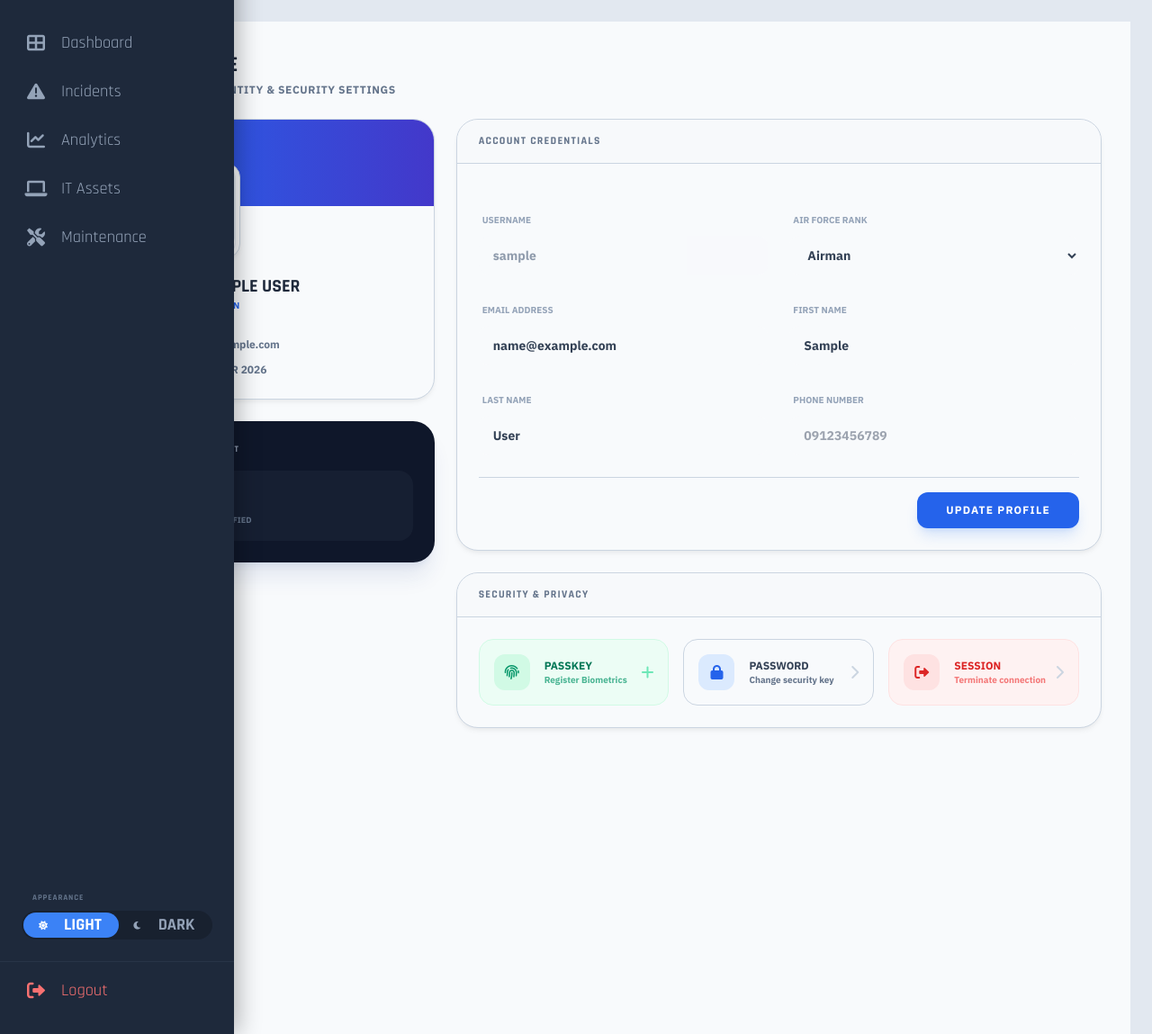
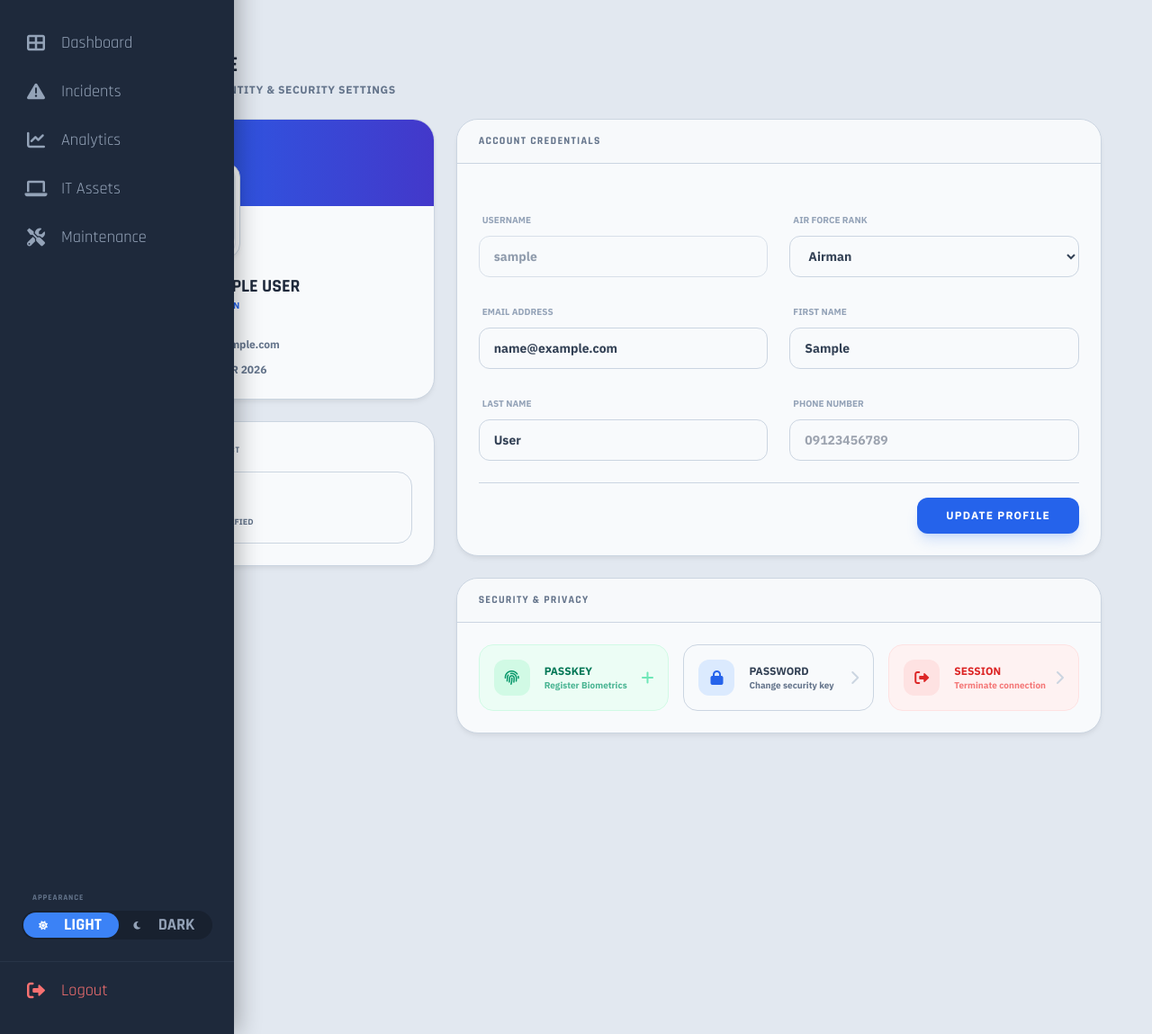
Before and after one commit to HonradGallardo/950th-CEWW-Project, a Django app: page /profile/ in a window 1280 px wide. Shown: the part 73-1222 px from the top of the page at 90% size. Run offline with Django 4.2, Linux system fonts and the light colour scheme; the visitor is signed in with stand-in values (Sample User, id 1); data comes from the database, SQL or seed files in the repository; data that the repository does not hold is empty; some libraries are stand-ins or nearby versions; grey boxes are pictures that could not be loaded.

Commit message:
Improving UI

```diff
--- a/core/templates/core/Admin/profile.html
+++ b/core/templates/core/Admin/profile.html
@@ -11,7 +11,7 @@
   .font-plex { font-family: 'IBM Plex Sans', sans-serif; }
 </style>
 
-<div class="font-plex flex flex-col min-h-screen space-y-6 p-4 md:p-8 bg-slate-50 dark:bg-slate-900 transition-colors duration-300">
+<div class="font-plex flex flex-col min-h-screen space-y-6 p-4 md:p-8 bg-transparent transition-colors duration-300">
 
   <div class="flex flex-col sm:flex-row items-start sm:items-center justify-between gap-4">
     <div>
@@ -45,7 +45,7 @@
           </div>
 
           <div class="flex items-center gap-3">
-            <div id="rank-badge-display" class="flex items-center justify-center w-12 h-12 rounded-lg bg-slate-100 dark:bg-slate-900/50 p-1">
+            <div id="rank-badge-display" class="flex items-center justify-center w-12 h-12 rounded-lg bg-slate-100 dark:bg-slate-900/50 border border-slate-200 dark:border-slate-700/50 p-1">
               <img id="current-rank-img" src="/static/core/images/badge/{{ profile.rank|default:'Airman' }}.png" class="w-full h-full object-contain filter dark:brightness-110" onerror="this.style.display = 'none'" />
             </div>
             <div>
@@ -71,11 +71,11 @@
         </div>
       </div>
 
-      <div class="bg-slate-900 rounded-3xl p-6 text-white shadow-xl shadow-blue-900/10">
-        <h3 class="font-rajdhani text-[10px] font-black text-slate-400 uppercase tracking-widest mb-4">Operational Impact</h3>
+      <div class="bg-white dark:bg-slate-900 rounded-3xl p-6 text-slate-800 dark:text-white border border-slate-200 dark:border-slate-700 shadow-sm dark:shadow-xl dark:shadow-blue-900/10">
+        <h3 class="font-rajdhani text-[10px] font-black text-slate-500 dark:text-slate-400 uppercase tracking-widest mb-4">Operational Impact</h3>
         <div class="grid grid-cols-1 gap-4">
-          <div class="bg-slate-800/50 rounded-2xl p-4">
-            <p class="text-2xl font-black text-blue-400">{{ incidents_reported|default:"0" }}</p>
+          <div class="bg-slate-50 dark:bg-slate-800/50 border border-slate-100 dark:border-transparent rounded-2xl p-4">
+            <p class="text-2xl font-black text-blue-500 dark:text-blue-400">{{ incidents_reported|default:"0" }}</p>
             <p class="text-[9px] font-bold uppercase text-slate-500">Incidents Identified</p>
           </div>
         </div>
@@ -95,12 +95,12 @@
           <div class="grid grid-cols-1 md:grid-cols-2 gap-6">
             <div class="space-y-2">
               <label class="text-[10px] font-black text-slate-400 uppercase ml-1">Username</label>
-              <input type="text" value="{{ user.username }}" disabled class="w-full bg-slate-50 dark:bg-slate-900 border-slate-200 dark:border-slate-700 rounded-xl px-4 py-3 text-sm font-bold text-slate-500 opacity-70 cursor-not-allowed" />
+              <input type="text" value="{{ user.username }}" disabled class="w-full bg-slate-50 dark:bg-slate-900 border border-slate-200 dark:border-slate-700 rounded-xl px-4 py-3 text-sm font-bold text-slate-500 opacity-70 cursor-not-allowed" />
             </div>
 
             <div class="space-y-2">
               <label class="text-[10px] font-black text-slate-400 uppercase ml-1">Air Force Rank</label>
-              <select name="rank" id="rank_select" onchange="updateRankBadge(this)" class="w-full bg-slate-50 dark:bg-slate-900 border-slate-200 dark:border-slate-700 rounded-xl px-4 py-3 text-sm font-bold text-slate-700 dark:text-slate-100 focus:ring-2 focus:ring-blue-500 outline-none transition-all">
+              <select name="rank" id="rank_select" onchange="updateRankBadge(this)" class="w-full bg-slate-50 dark:bg-slate-900 border border-slate-200 dark:border-slate-700 rounded-xl px-4 py-3 text-sm font-bold text-slate-700 dark:text-slate-100 focus:ring-2 focus:ring-blue-500 outline-none transition-all">
                 <optgroup label="Enlisted">
                   <option value="Airman" {% if profile.rank == "Airman" %}selected{% endif %}>Airman</option>
                   <option value="Airman Second Class" {% if profile.rank == "Airman Second Class" %}selected{% endif %}>Airman Second Class</option>
@@ -133,22 +133,22 @@
 
             <div class="space-y-2">
               <label class="text-[10px] font-black text-slate-400 uppercase ml-1">Email Address</label>
-              <input type="email" name="email" id="email_input" value="{{ user.email }}" class="w-full bg-slate-50 dark:bg-slate-900 border-slate-200 dark:border-slate-700 rounded-xl px-4 py-3 text-sm font-bold text-slate-700 dark:text-slate-100 focus:ring-2 focus:ring-blue-500 outline-none transition-all" />
+              <input type="email" name="email" id="email_input" value="{{ user.email }}" class="w-full bg-slate-50 dark:bg-slate-900 border border-slate-200 dark:border-slate-700 rounded-xl px-4 py-3 text-sm font-bold text-slate-700 dark:text-slate-100 focus:ring-2 focus:ring-blue-500 outline-none transition-all" />
             </div>
 
             <div class="space-y-2">
               <label class="text-[10px] font-black text-slate-400 uppercase ml-1">First Name</label>
-              <input type="text" name="first_name" id="first_name_input" value="{{ user.first_name }}" class="w-full bg-slate-50 dark:bg-slate-900 border-slate-200 dark:border-slate-700 rounded-xl px-4 py-3 text-sm font-bold text-slate-700 dark:text-slate-100 focus:ring-2 focus:ring-blue-500 outline-none transition-all" />
+              <input type="text" name="first_name" id="first_name_input" value="{{ user.first_name }}" class="w-full bg-slate-50 dark:bg-slate-900 border border-slate-200 dark:border-slate-700 rounded-xl px-4 py-3 text-sm font-bold text-slate-700 dark:text-slate-100 focus:ring-2 focus:ring-blue-500 outline-none transition-all" />
             </div>
 
             <div class="space-y-2">
               <label class="text-[10px] font-black text-slate-400 uppercase ml-1">Last Name</label>
-              <input type="text" name="last_name" id="last_name_input" value="{{ user.last_name }}" class="w-full bg-slate-50 dark:bg-slate-900 border-slate-200 dark:border-slate-700 rounded-xl px-4 py-3 text-sm font-bold text-slate-700 dark:text-slate-100 focus:ring-2 focus:ring-blue-500 outline-none transition-all" />
+              <input type="text" name="last_name" id="last_name_input" value="{{ user.last_name }}" class="w-full bg-slate-50 dark:bg-slate-900 border border-slate-200 dark:border-slate-700 rounded-xl px-4 py-3 text-sm font-bold text-slate-700 dark:text-slate-100 focus:ring-2 focus:ring-blue-500 outline-none transition-all" />
             </div>
 
             <div class="space-y-2">
               <label class="text-[10px] font-black text-slate-400 uppercase ml-1">Phone Number</label>
-              <input type="text" name="phone" id="phone_input" value="{{ profile.phone|default_if_none:'' }}" maxlength="11" pattern="\d{11}" title="Please enter exactly 11 digits" oninput="this.value = this.value.replace(/[^0-9]/g, '')" placeholder="09123456789" class="w-full bg-slate-50 dark:bg-slate-900 border-slate-200 dark:border-slate-700 rounded-xl px-4 py-3 text-sm font-bold text-slate-700 dark:text-slate-100 focus:ring-2 focus:ring-blue-500 outline-none transition-all"/>
+              <input type="text" name="phone" id="phone_input" value="{{ profile.phone|default_if_none:'' }}" maxlength="11" pattern="\d{11}" title="Please enter exactly 11 digits" oninput="this.value = this.value.replace(/[^0-9]/g, '')" placeholder="09123456789" class="w-full bg-slate-50 dark:bg-slate-900 border border-slate-200 dark:border-slate-700 rounded-xl px-4 py-3 text-sm font-bold text-slate-700 dark:text-slate-100 focus:ring-2 focus:ring-blue-500 outline-none transition-all"/>
             </div>
           </div>
 
@@ -165,7 +165,7 @@
           <h3 class="font-rajdhani text-xs font-black text-slate-500 dark:text-slate-400 uppercase tracking-widest">Security & Privacy</h3>
         </div>
         <div class="p-6 flex flex-wrap gap-4">
-          <a href="#" id="register-passkey-btn" class="flex-1 min-w-[200px] flex items-center justify-between p-4 bg-emerald-50 dark:bg-emerald-900/10 rounded-2xl border border-emerald-100 dark:border-emerald-900/30 hover:border-emerald-500 transition-all group cursor-pointer">
+          <a href="#" id="register-passkey-btn" class="flex-1 min-w-[200px] flex items-center justify-between p-4 bg-emerald-50 dark:bg-emerald-900/10 rounded-2xl border border-emerald-100 dark:border-emerald-900/30 hover:bg-emerald-100 dark:hover:bg-emerald-900/20 hover:border-emerald-500 transition-all group cursor-pointer">
             <div class="flex items-center gap-4">
               <div class="w-10 h-10 bg-emerald-100 dark:bg-emerald-900/30 rounded-xl flex items-center justify-center text-emerald-600">
                 <i class="fas fa-fingerprint"></i>
@@ -178,7 +178,7 @@
             <i class="fas fa-plus text-emerald-300 group-hover:text-emerald-500 transition-colors"></i>
           </a>
 
-          <a href="{% url 'custom_password_change' %}" class="flex-1 min-w-[200px] flex items-center justify-between p-4 bg-slate-50 dark:bg-slate-900/50 rounded-2xl border border-slate-100 dark:border-slate-700 hover:border-blue-500 transition-all group">
+          <a href="{% url 'custom_password_change' %}" class="flex-1 min-w-[200px] flex items-center justify-between p-4 bg-slate-50 dark:bg-slate-900/50 rounded-2xl border border-slate-100 dark:border-slate-700 hover:bg-slate-100 dark:hover:bg-slate-800 hover:border-blue-500 transition-all group">
             <div class="flex items-center gap-4">
               <div class="w-10 h-10 bg-blue-100 dark:bg-blue-900/30 rounded-xl flex items-center justify-center text-blue-600">
                 <i class="fas fa-lock"></i>
@@ -191,7 +191,7 @@
             <i class="fas fa-chevron-right text-slate-300 group-hover:text-blue-500 transition-colors"></i>
           </a>
 
-          <a href="{% url 'logout' %}" class="flex-1 min-w-[200px] flex items-center justify-between p-4 bg-red-50 dark:bg-red-900/10 rounded-2xl border border-red-100 dark:border-red-900/30 hover:bg-red-100 dark:hover:bg-red-900/20 transition-all group">
+          <a href="{% url 'logout' %}" class="flex-1 min-w-[200px] flex items-center justify-between p-4 bg-red-50 dark:bg-red-900/10 rounded-2xl border border-red-100 dark:border-red-900/30 hover:bg-red-100 dark:hover:bg-red-900/20 hover:border-red-500 transition-all group">
             <div class="flex items-center gap-4">
               <div class="w-10 h-10 bg-red-100 dark:bg-red-900/30 rounded-xl flex items-center justify-center text-red-600">
                 <i class="fas fa-sign-out-alt"></i>
@@ -216,7 +216,7 @@
 
     // Load Open Incidents Metric
     $.get("/api/dashboard-stats/", function (data) {
-      $(".text-blue-400").text(data.open_incidents);
+      $(".text-blue-500, .text-blue-400").text(data.open_incidents);
     });
 
     // --- 1. PROFILE UPDATE LOGIC ---
```
